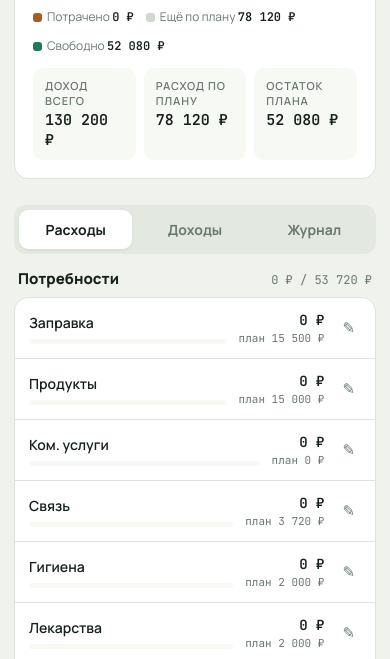
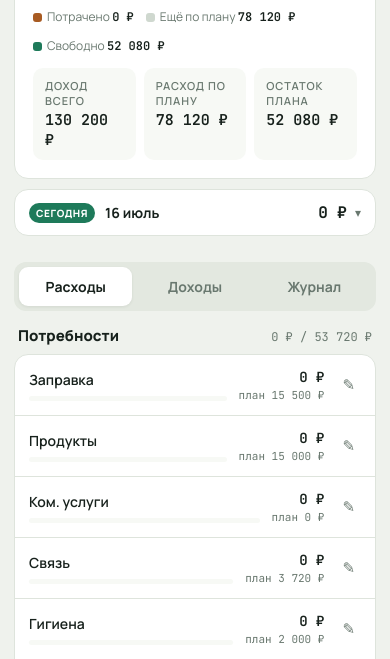
Before and after one commit to g6hdzvt6yx-del/budget, a plain HTML site: page index.html in a window 390 px wide. Shown: the part 185-844 px from the top of the page. Drawn offline with Linux system fonts and the light colour scheme.

Commit message:
Add collapsible "today" summary block with daily spending
Co-Authored-By: Claude Sonnet 5 <noreply@anthropic.com>

```diff
--- a/index.html
+++ b/index.html
@@ -55,6 +55,26 @@
   .stat{background:var(--surface2);border-radius:10px;padding:10px 12px}
   .stat .cap{font-size:11px}
   .stat .val{font-family:var(--mono);font-weight:600;font-size:15px;margin-top:2px;font-variant-numeric:tabular-nums}
+
+  /* today */
+  .today{background:var(--surface);border:1px solid var(--line);border-radius:var(--radius);margin-top:10px;overflow:hidden}
+  .today-head{display:flex;justify-content:space-between;align-items:center;padding:12px 14px;cursor:pointer}
+  .today-head:hover{background:var(--surface2)}
+  .today-left{display:flex;align-items:center;gap:10px}
+  .today-badge{background:var(--green);color:#fff;font-size:10px;font-weight:800;letter-spacing:.06em;padding:3px 7px;border-radius:99px;text-transform:uppercase}
+  .today-date{font-weight:700;font-size:14px}
+  .today-right{display:flex;align-items:center;gap:8px}
+  .today-sum{font-family:var(--mono);font-weight:700;font-size:16px;font-variant-numeric:tabular-nums}
+  .today-caret{color:var(--muted);font-size:12px;transition:transform .15s}
+  .today.open .today-caret{transform:rotate(180deg)}
+  .today-body{display:none;border-top:1px solid var(--line)}
+  .today.open .today-body{display:block}
+  .today-item{display:flex;justify-content:space-between;align-items:center;padding:10px 14px;border-bottom:1px solid var(--line);font-size:14px}
+  .today-item:last-child{border-bottom:0}
+  .today-item .n{color:var(--muted);overflow:hidden;text-overflow:ellipsis;white-space:nowrap;padding-right:12px}
+  .today-item .n b{color:var(--ink);font-weight:600}
+  .today-item .a{font-family:var(--mono);font-weight:600;font-variant-numeric:tabular-nums;flex:none}
+  .today-empty{padding:14px;text-align:center;color:var(--muted);font-size:13px}
 
   /* tabs */
   .tabs{display:grid;grid-template-columns:repeat(3,1fr);gap:6px;background:#E3E8E0;border-radius:12px;padding:5px;margin:16px 0 14px}
@@ -156,6 +176,20 @@
         <div class="stat"><div class="cap">Расход по плану</div><div class="val" id="stPlan"></div></div>
         <div class="stat"><div class="cap">Остаток плана</div><div class="val" id="stPlanLeft"></div></div>
       </div>
+    </div>
+
+    <div class="today" id="todayBox">
+      <div class="today-head" onclick="document.getElementById('todayBox').classList.toggle('open')">
+        <div class="today-left">
+          <span class="today-badge">Сегодня</span>
+          <span class="today-date" id="todayDate"></span>
+        </div>
+        <div class="today-right">
+          <span class="today-sum" id="todaySum">0 ₽</span>
+          <span class="today-caret">▾</span>
+        </div>
+      </div>
+      <div class="today-body" id="todayBody"></div>
     </div>
   </header>
 
@@ -287,6 +321,32 @@ function render(){
   document.getElementById('stIncome').textContent = fmt(t.income);
   document.getElementById('stPlan').textContent = fmt(t.plan);
   document.getElementById('stPlanLeft').textContent = fmt(t.planLeft);
+
+  // today
+  const today = todayISO();
+  const isCurrentMonth = (cur.y === new Date().getFullYear() && cur.m === new Date().getMonth());
+  const todayEntries = isCurrentMonth ? data.entries.filter(e => e.date === today) : [];
+  const todaySum = todayEntries.reduce((s,e) => s+e.amount, 0);
+  const td = new Date();
+  document.getElementById('todayDate').textContent = isCurrentMonth
+    ? td.getDate() + ' ' + MONTHS[td.getMonth()]
+    : 'не текущий месяц';
+  document.getElementById('todaySum').textContent = fmt(todaySum);
+  const tbody = document.getElementById('todayBody');
+  if(!isCurrentMonth){
+    tbody.innerHTML = '<div class="today-empty">Вы смотрите другой месяц.</div>';
+  } else if(!todayEntries.length){
+    tbody.innerHTML = '<div class="today-empty">Пока трат за сегодня нет.</div>';
+  } else {
+    tbody.innerHTML = todayEntries
+      .sort((a,b) => b.id.localeCompare(a.id))
+      .map(e => {
+        const it = data.items.find(i => i.id === e.itemId);
+        const name = it ? it.name : '—';
+        const note = e.note ? ' · ' + esc(e.note) : '';
+        return '<div class="today-item"><div class="n"><b>'+esc(name)+'</b>'+note+'</div><div class="a">'+fmt(e.amount)+'</div></div>';
+      }).join('');
+  }
 
   ['exp','inc','log'].forEach(id => document.getElementById('tab-'+id).classList.toggle('active', tab===id));
   const c = document.getElementById('content');
```
